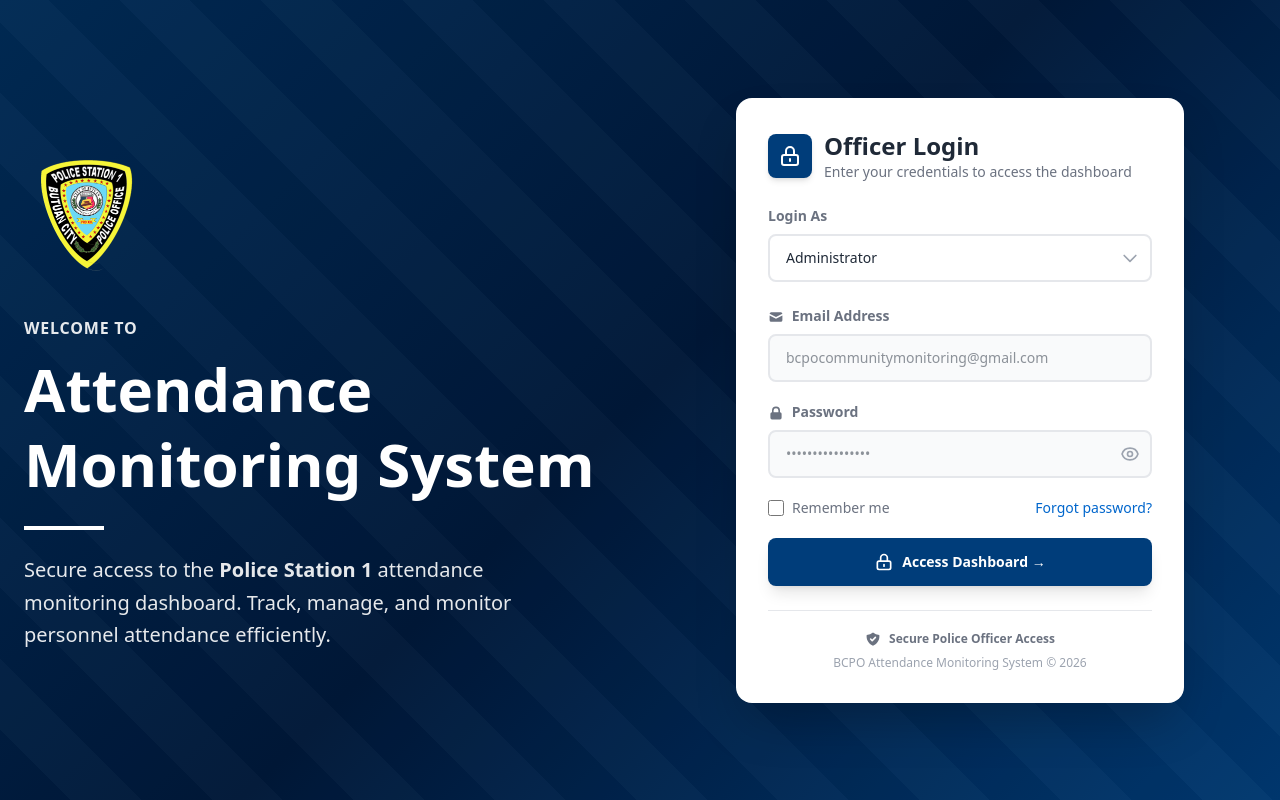
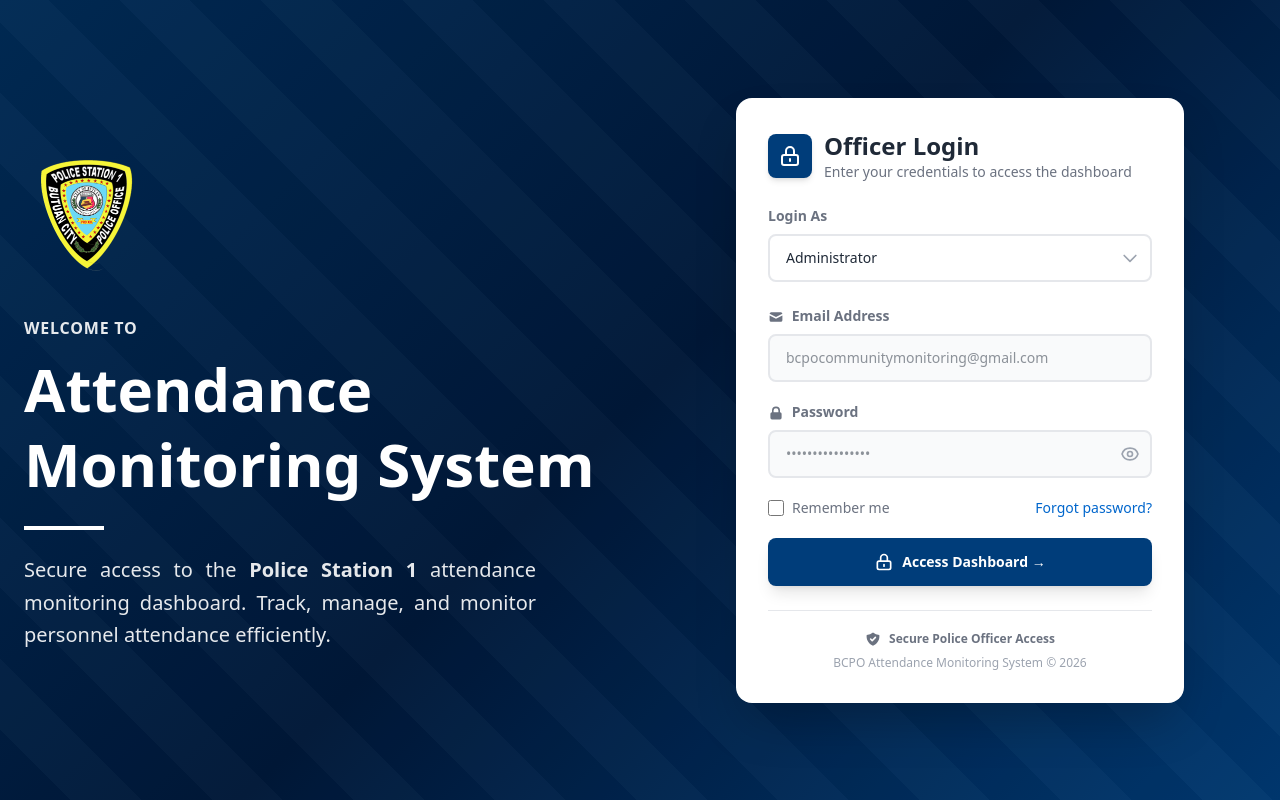
Before and after one commit to nikopolistico/AttendanceMonitoring, a Vue app: page / in a window 1280 px wide. Built offline with nearby package versions, Linux system fonts and the light colour scheme.

Commit message:
feat: justify welcome paragraph

```diff
--- a/src/authencation/LoginView.vue
+++ b/src/authencation/LoginView.vue
@@ -24,7 +24,7 @@
                             </h1>
                             <div class="w-20 h-1 bg-white mb-6 mx-auto lg:mx-0"></div>
                         </div>
-                        <p class="text-base lg:text-xl opacity-90 leading-relaxed max-w-lg mx-auto lg:mx-0">
+                        <p class="text-base lg:text-xl opacity-90 leading-relaxed max-w-lg mx-auto lg:mx-0 text-justify">
                             Secure access to the <span class="font-bold">Police Station 1</span> attendance monitoring dashboard. Track, manage, and monitor personnel attendance efficiently.
                         </p>
                     </div>
```
